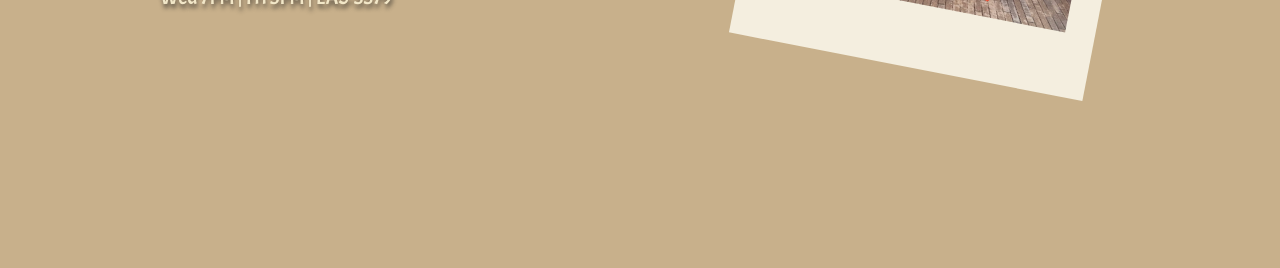
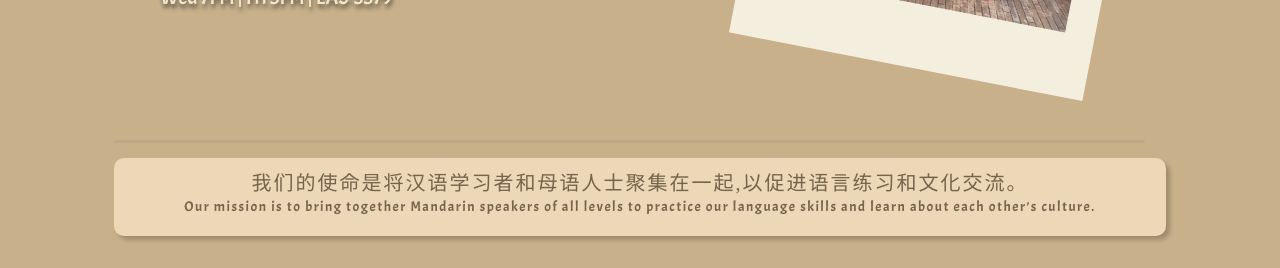
Before and after one commit to Jian975/cct, a React (Vite) app: page / in a window 1280 px wide. Shown: the part 529-797 px from the top of the page. Built offline with nearby package versions, Linux system fonts and the light colour scheme; a web font is replaced by a local one.

Commit message:
Intro Done

```diff
--- a/src/sections/Intro.css
+++ b/src/sections/Intro.css
@@ -33,6 +33,7 @@
     justify-content: start;
 
     margin-top: 10%;
+    margin-bottom: 70px;
     column-gap: 240px;
 }
 
@@ -87,3 +88,47 @@
     margin-right: auto;
     padding-top: 30px;
 }
+
+/* ================== Mission Statement */
+
+#Intro-Group-Mission-Divider {
+    width: 98%;
+    height: 3px;
+    background-color: #bda888FF;
+    border-radius: 10px;
+    margin-bottom: 15px;
+}
+
+#Intro-Group-Mission-Statement {
+    background-color: #ecd7b7;
+    /* width: 100%; */
+    padding: 15px 70px;
+    display:block;
+    border-radius: 10px;
+
+    box-shadow: 4px 4px 4px #00000035;
+}
+
+
+#Intro-Group-Mission-Statement-CH {
+    font-family: "YRDZST";
+    font-size: 20px;
+    font-weight: 500;
+    font-style: normal;
+    line-height: 1;
+    letter-spacing: 2px;
+    text-align: center;
+    color: #74644bFF;
+}
+
+#Intro-Group-Mission-Statement-EN {
+    font-family: "Acme";
+    font-size: 14px;
+    font-style: normal;
+    font-weight: 400;
+    line-height: 2;
+    letter-spacing: 1.5px;
+    text-align: center;
+    /* margin-top: -20px; */
+    color: #74644bFF;
+}
--- a/src/sections/Intro.jsx
+++ b/src/sections/Intro.jsx
@@ -26,8 +26,8 @@ function Intro() {
             <div id="Intro-Group-Mission">
                 <div id="Intro-Group-Mission-Divider" />
                 <div id="Intro-Group-Mission-Statement">
-                    <div className="Left-Scroll"></div>
-                    <div className="Right-Scroll"></div>
+                    <div id="Intro-Group-Mission-Statement-CH">我们的使命是将汉语学习者和母语人士聚集在一起,以促进语言练习和文化交流。</div>
+                    <div id="Intro-Group-Mission-Statement-EN">Our mission is to bring together Mandarin speakers of all levels to practice our language skills and learn about each other’s culture. </div>
                 </div>
             </div>
         </div>
```
